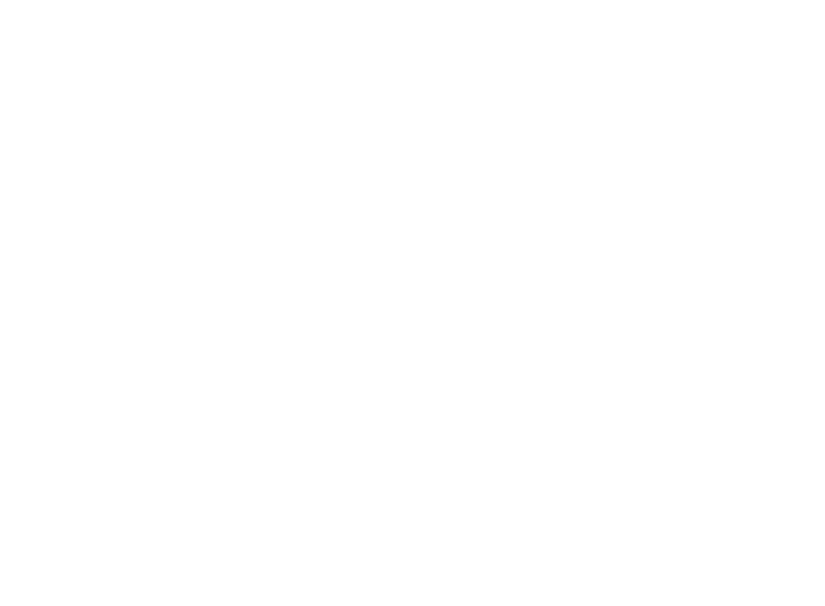
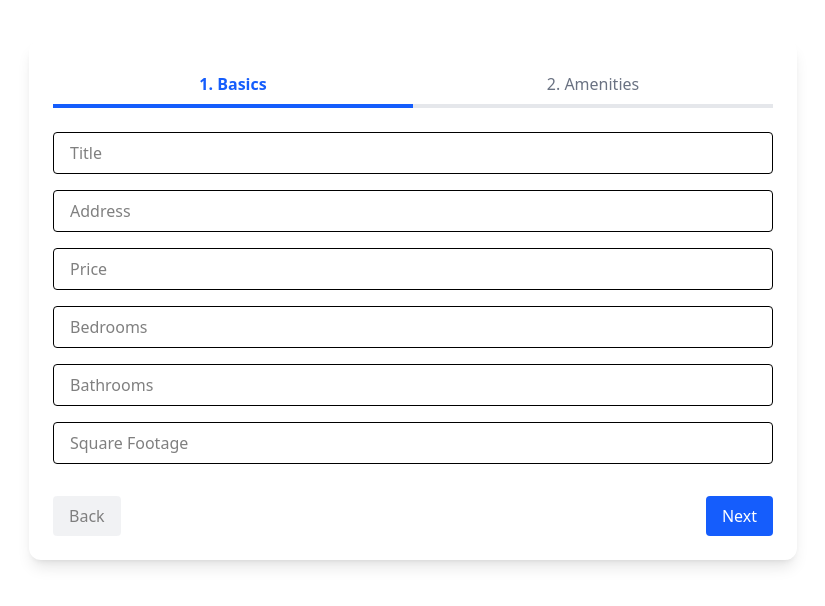
Before and after one commit to micheci/realEstateCRMFront, a React (Vite) app: page /add-property in a window 1280 px wide. Before the commit this address had no page. Shown: the top 606 px of the page, without its empty margins (227-1052 px from the left). Built offline with nearby package versions, Linux system fonts and the light colour scheme; sample sign-in values are in the browser's storage.

Commit message:
working on adding steps to add properties and make it look nice

```diff
--- a/interfaces/IProperty.tsx
+++ b/interfaces/IProperty.tsx
@@ -17,6 +17,7 @@
   fireplace: boolean;
   garage: boolean;
   fence: boolean;
+  sqft: number;
   remodeled: boolean;
   securitySystem: boolean;
   smartHome: boolean;
--- a/src/App.jsx
+++ b/src/App.jsx
@@ -10,6 +10,7 @@
 import { BrowserRouter as Router, Route, Routes } from "react-router-dom";
 import ProtectedRouteComponent from "./components/protectedRouteComponent";
 import MyProperties from "./pages/myProperties";
+import AddPropertyWizardForm from "./pages/addPropertyWizard";
 
 function App() {
   return (
@@ -19,6 +20,7 @@
         <Route path="/" element={<LoginPage />} />
         <Route element={<ProtectedRouteComponent />}>
           <Route path="/myproperties" element={<MyProperties />} />
+          <Route path="/add-property" element={<AddPropertyWizardForm />} />
           {/* <Route path="/dashboard" element={<DashboardPage />} /> */}
           <Route
             path="/properties/:propertyId"
--- /dev/null
+++ b/src/components/addPropertySteps/stepAmenities.tsx
@@ -0,0 +1,71 @@
+import React from "react";
+import { Property } from "../../../interfaces/IProperty";
+
+type StepAmenitiesProps = {
+  data: Partial<Property>;
+  setData: (data: Partial<Property>) => void;
+};
+
+const amenities = [
+  "garage",
+  "swimmingPool",
+  "fireplace",
+  "basement",
+  "finishedBasement",
+  "attic",
+  "airConditioning",
+  "remodeled",
+  "outdoorSpace",
+  "securitySystem",
+  "smartHome",
+  "fence",
+  "petsAllowed",
+  "walkInClosets",
+  "isFeatured",
+] as const;
+
+const StepAmenities: React.FC<StepAmenitiesProps> = ({ data, setData }) => {
+  const handleCheckbox = (field: (typeof amenities)[number]) => {
+    setData({ ...data, [field]: !data[field] });
+  };
+
+  return (
+    <div className="grid grid-cols-2 gap-4">
+      {amenities.map((amenity) => (
+        <label key={amenity} className="flex items-center gap-2">
+          <input
+            type="checkbox"
+            checked={!!data[amenity]}
+            onChange={() => handleCheckbox(amenity)}
+            className="accent-blue-600"
+          />
+          <span className="capitalize">
+            {amenity.replace(/([A-Z])/g, " $1")}
+          </span>
+        </label>
+      ))}
+
+      <input
+        type="number"
+        placeholder="Parking Spaces"
+        value={data.parkingSpaces?.toString() || ""}
+        onChange={(e) =>
+          setData({ ...data, parkingSpaces: parseInt(e.target.value) || 0 })
+        }
+        className="col-span-2 border rounded px-4 py-2"
+      />
+
+      <input
+        type="number"
+        placeholder="HOA Fees"
+        value={data.hoaFees?.toString() || ""}
+        onChange={(e) =>
+          setData({ ...data, hoaFees: parseFloat(e.target.value) || 0 })
+        }
+        className="col-span-2 border rounded px-4 py-2"
+      />
+    </div>
+  );
+};
+
+export default StepAmenities;
--- /dev/null
+++ b/src/components/addPropertySteps/stepBasics.tsx
@@ -0,0 +1,66 @@
+import React from "react";
+import { Property } from "../../../interfaces/IProperty";
+
+type StepBasicsProps = {
+  data: Partial<Property>;
+  setData: (data: Partial<Property>) => void;
+};
+
+const StepBasics: React.FC<StepBasicsProps> = ({ data, setData }) => {
+  return (
+    <div className="space-y-4">
+      <input
+        type="text"
+        placeholder="Title"
+        value={data.title || ""}
+        onChange={(e) => setData({ ...data, title: e.target.value })}
+        className="w-full border rounded px-4 py-2"
+      />
+      <input
+        type="text"
+        placeholder="Address"
+        value={data.address || ""}
+        onChange={(e) => setData({ ...data, address: e.target.value })}
+        className="w-full border rounded px-4 py-2"
+      />
+      <input
+        type="text"
+        placeholder="Price"
+        value={data.price?.toString() || ""}
+        onChange={(e) =>
+          setData({ ...data, price: parseFloat(e.target.value) || 0 })
+        }
+        className="w-full border rounded px-4 py-2"
+      />
+      <input
+        type="number"
+        placeholder="Bedrooms"
+        value={data.bedrooms?.toString() || ""}
+        onChange={(e) =>
+          setData({ ...data, bedrooms: parseInt(e.target.value) || 0 })
+        }
+        className="w-full border rounded px-4 py-2"
+      />
+      <input
+        type="number"
+        placeholder="Bathrooms"
+        value={data.bathrooms?.toString() || ""}
+        onChange={(e) =>
+          setData({ ...data, bathrooms: parseInt(e.target.value) || 0 })
+        }
+        className="w-full border rounded px-4 py-2"
+      />
+      <input
+        type="number"
+        placeholder="Square Footage"
+        value={data.sqft?.toString() || ""}
+        onChange={(e) =>
+          setData({ ...data, sqft: parseInt(e.target.value) || 0 })
+        }
+        className="w-full border rounded px-4 py-2"
+      />
+    </div>
+  );
+};
+
+export default StepBasics;
--- /dev/null
+++ b/src/pages/addPropertyWizard.jsx
@@ -0,0 +1,153 @@
+// AddPropertyWizardForm.jsx
+import { useState } from "react";
+import StepBasics from "../components/addPropertySteps/stepBasics";
+import StepAmenities from "../components/addPropertySteps/stepAmenities";
+// import StepMedia from "../components/addPropertySteps/stepMedia";
+// import StepDescription from "../components/addPropertySteps/stepDescription";
+// import StepContact from "../components/addPropertySteps/stepContact";
+// import StepReview from "../components/addPropertySteps/stepReview";
+
+const AddPropertyWizardForm = () => {
+  const [step, setStep] = useState(0);
+  const [propertyData, setPropertyData] = useState({
+    title: "",
+    address: "",
+    description: "",
+    price: "",
+    bedrooms: "",
+    bathrooms: "",
+    sqft: "",
+    images: [],
+    garage: false,
+    parkingSpaces: "",
+    swimmingPool: false,
+    fireplace: false,
+    basement: false,
+    finishedBasement: false,
+    attic: false,
+    airConditioning: false,
+    remodeled: false,
+    outdoorSpace: false,
+    securitySystem: false,
+    smartHome: false,
+    fence: false,
+    hoaFees: "",
+    petsAllowed: false,
+    walkInClosets: false,
+    isFeatured: false,
+    agentName: "",
+    agentPhone: "",
+    agentEmail: "",
+  });
+
+  const steps = [
+    {
+      title: "Basics",
+      component: (
+        <StepBasics
+          key="step-basics"
+          data={propertyData}
+          setData={setPropertyData}
+        />
+      ),
+    },
+    {
+      title: "Amenities",
+      component: (
+        <StepAmenities
+          key="step-amenities"
+          data={propertyData}
+          setData={setPropertyData}
+        />
+      ),
+    },
+    // {
+    //   title: "Media",
+    //   component: (
+    //     <StepMedia
+    //       key="step-media"
+    //       data={propertyData}
+    //       setData={setPropertyData}
+    //     />
+    //   ),
+    // },
+    // {
+    //   title: "Description",
+    //   component: (
+    //     <StepDescription
+    //       key="step-description"
+    //       data={propertyData}
+    //       setData={setPropertyData}
+    //     />
+    //   ),
+    // },
+    // {
+    //   title: "Contact",
+    //   component: (
+    //     <StepContact
+    //       key="step-contact"
+    //       data={propertyData}
+    //       setData={setPropertyData}
+    //     />
+    //   ),
+    // },
+    // {
+    //   title: "Review",
+    //   component: <StepReview key="step-review" data={propertyData} />,
+    // },
+  ];
+
+  const next = () => setStep((s) => Math.min(s + 1, steps.length - 1));
+  const back = () => setStep((s) => Math.max(s - 1, 0));
+
+  return (
+    <div className="max-w-3xl mx-auto p-6 bg-white shadow-lg rounded-xl mt-10">
+      {/* Step Indicator */}
+      <div className="flex justify-between mb-6">
+        {steps.map((s, i) => (
+          <div
+            key={s.title}
+            className={`flex-1 text-center py-2 border-b-4 ${
+              i === step
+                ? "border-blue-600 font-bold text-blue-600"
+                : "border-gray-200 text-gray-500"
+            }`}
+          >
+            {i + 1}. {s.title}
+          </div>
+        ))}
+      </div>
+
+      {/* Step Content */}
+      <div>{steps[step].component}</div>
+
+      {/* Navigation Buttons */}
+      <div className="flex justify-between mt-8">
+        <button
+          onClick={back}
+          disabled={step === 0}
+          className="px-4 py-2 rounded bg-gray-200 hover:bg-gray-300 disabled:opacity-50"
+        >
+          Back
+        </button>
+        {step < steps.length - 1 ? (
+          <button
+            onClick={next}
+            className="px-4 py-2 rounded bg-blue-600 text-white hover:bg-blue-700"
+          >
+            Next
+          </button>
+        ) : (
+          <button
+            onClick={() => console.log("Submit:", propertyData)}
+            className="px-4 py-2 rounded bg-green-600 text-white hover:bg-green-700"
+          >
+            Submit
+          </button>
+        )}
+      </div>
+    </div>
+  );
+};
+
+export default AddPropertyWizardForm;
--- a/src/pages/myProperties.jsx
+++ b/src/pages/myProperties.jsx
@@ -1,4 +1,5 @@
 import PropertyCard from "../components/propertyCard";
+import { useNavigate } from "react-router-dom";
 
 const properties = [
   {
@@ -50,29 +51,9 @@
   },
 ];
 
-// const PropertyCard = ({ property }) => (
-//   <div className="bg-white rounded-xl shadow-md overflow-hidden">
-//     <img
-//       src={property.image}
-//       alt="Property"
-//       className="w-full h-48 object-cover"
-//     />
-//     <div className="p-4">
-//       <div className="text-lg font-semibold">{property.address}</div>
-//       <div className="text-gray-600">{property.price}</div>
-//       <div className="text-sm text-gray-500 mt-1">
-//         🛏 {property.beds} · 🛁 {property.baths} · 📐 {property.sqft} sqft
-//       </div>
-//       <div className="flex justify-end space-x-2 mt-4">
-//         <button className="text-blue-600 hover:underline">Edit</button>
-//         <button className="text-red-600 hover:underline">Delete</button>
-//         <button className="text-gray-600 hover:underline">View</button>
-//       </div>
-//     </div>
-//   </div>
-// );
+export default function MyProperties() {
+  const navigate = useNavigate();
 
-export default function MyProperties() {
   return (
     <div className="min-h-screen bg-gray-50">
       {/* Full-width Header */}
@@ -81,7 +62,10 @@
           <h1 className="text-2xl font-bold">My Properties</h1>
 
           <div className="flex items-center space-x-4">
-            <button className="bg-blue-600 text-white px-4 py-2 rounded-lg shadow hover:bg-blue-700">
+            <button
+              onClick={() => navigate("/add-property")}
+              className="bg-blue-600 text-white px-4 py-2 rounded-lg shadow hover:bg-blue-700"
+            >
               + Add Property
             </button>
             {/* Profile Button */}
```
